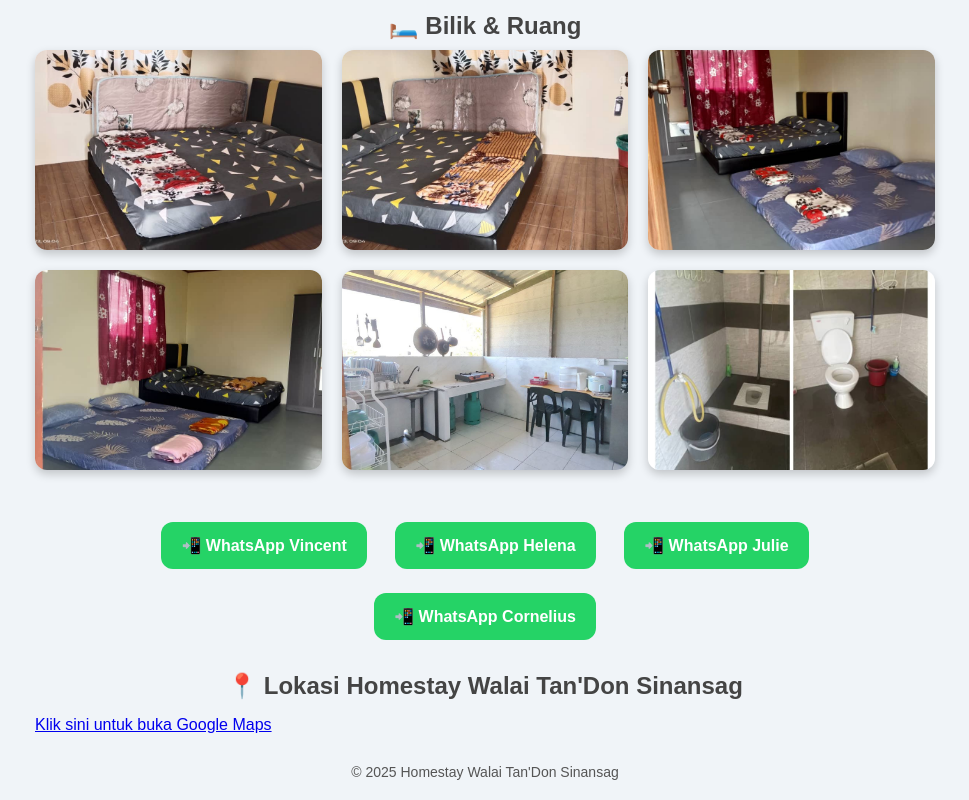
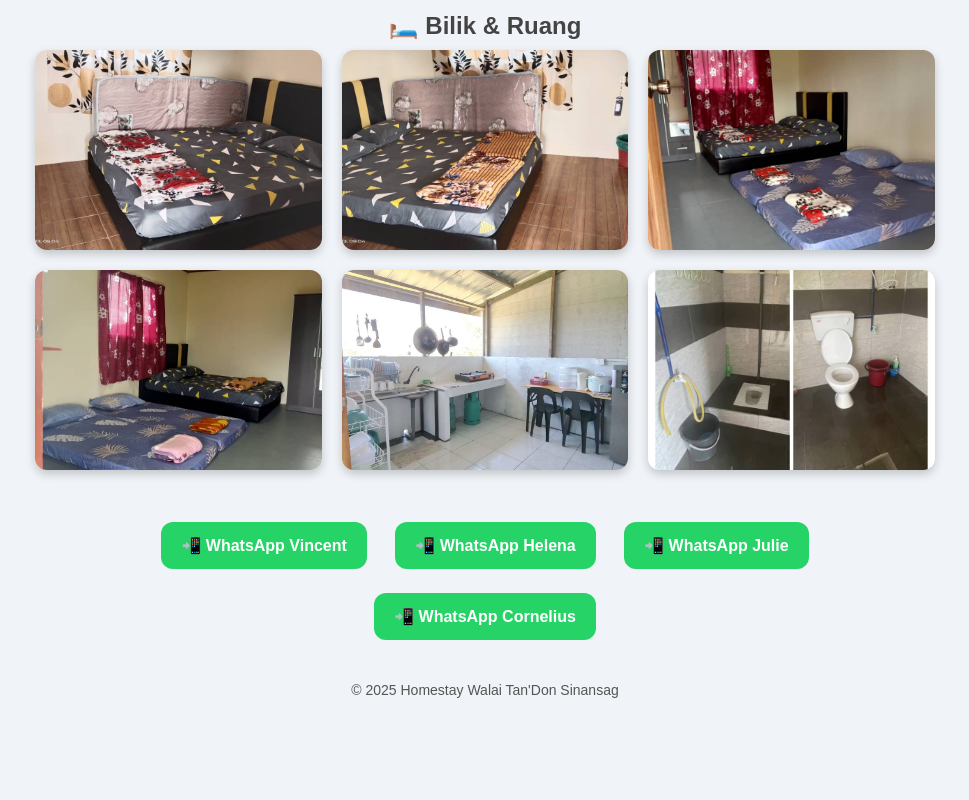
Before and after one commit to zephyrinusdumat-pixel/Walai-Tan-Don-Sinansag, a plain HTML site: page index.html in a window 1280 px wide. Shown: the part 768-1568 px from the top of the page, without its empty margins (155-1124 px from the left). After the commit the page ends 1486 px from the top, so only its background shows below. Drawn offline with Linux system fonts and the light colour scheme.

Commit message:
Update index.html

```diff
--- a/index.html
+++ b/index.html
@@ -165,14 +165,6 @@
       <a href="https://wa.me/60128674118" target="_blank">📲 WhatsApp Cornelius</a>
     </div>
 
-    <section id="lokasi">
-  <h2>📍 Lokasi Homestay Walai Tan'Don Sinansag</h2>
-  <p>
-    <a href="https://maps.app.goo.gl/nN9iwgzMyLN14VRCA" target="_blank">
-      Klik sini untuk buka Google Maps
-    </a>
-  </p>
-</section>
 
     <footer>
       © 2025 Homestay Walai Tan'Don Sinansag
```
